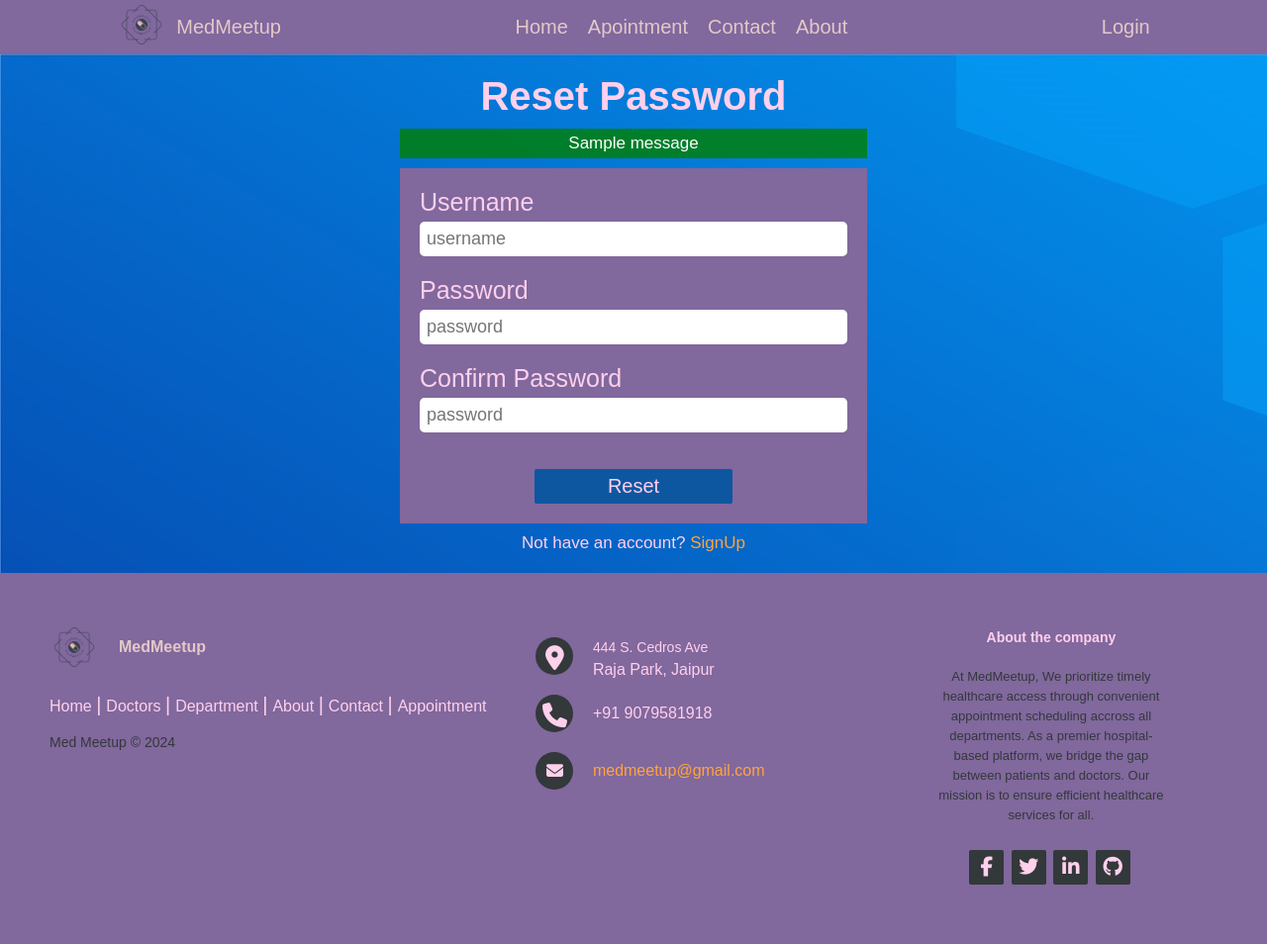
After one commit to shivam3765/MedMeetup, a Django app: page /reset_password/ in a window 1280 px wide. The commit adds this page. Shown: the whole page at 99% size. Run offline with Django 4.2, Linux system fonts and the light colour scheme; tables that the repository leaves empty hold one stand-in row (values such as "Sample post"); one stand-in notice (Sample message) is shown; some libraries are stand-ins or nearby versions.

Commit message:
add reset password functionality and set profile page background

```diff
--- a/home/urls.py
+++ b/home/urls.py
@@ -7,4 +7,5 @@ urlpatterns = [
     path("contact/", views.contact, name="contact"),
     path("profile/", views.show_appointment, name="profile"),
     path('upload_profile_image/', views.upload_profile_image, name='upload_profile_image'),
+    path('reset_password/', views.reset_password, name='reset_password'),
 ]
--- a/home/views.py
+++ b/home/views.py
@@ -6,6 +6,8 @@ from django.core.mail import send_mail
 from django.contrib import messages
 from django import forms
 from .models import UserProfile
+from django.contrib.auth.models import User
+from django.contrib.auth import authenticate
 from appointment.models import *
 
 with open("./static/files/data.json") as file:
@@ -70,3 +72,27 @@ def upload_profile_image(request):
     else:
         form = ProfileImageForm()
     return render(request, 'profile.html', {'form': form})
+
+
+# ========================= This function for reset password =====================
+def reset_password(request):
+    if request.method == 'POST':
+        username = request.POST.get('username')
+        user = User.objects.filter(username=username).first()
+        if user is not None:
+            password = request.POST.get('password')
+            confirm_password = request.POST.get('confirm_password')
+
+            if password == confirm_password:
+                user.set_password(password)
+                user.save()
+                messages.success(request, "Password Successfully Reset.")
+                return redirect('/reset_password/')
+            else:
+                messages.info(request, "Passwords do not match.")
+                return redirect('/reset_password/')
+
+        messages.info(request, "Invalid username.")
+        return redirect('/reset_password/')
+
+    return render(request, "passwordReset.html")
--- a/static/css/about.css
+++ b/static/css/about.css
@@ -19,9 +19,12 @@
 
 .about_content h1{
     color: #FFD0EC;
+    margin-top: 1rem;
+    text-align: center;
+    font-size: 2rem;
 }
 
-.about_content h1 p{
+.about_content p{
     margin-top: 1rem;
     text-align: center;
     font-size: 2rem;
@@ -61,4 +64,5 @@
 .about_mission div p{
     text-align: start;
     margin-top: 1rem;
+    font-size: 2rem;
 }
--- a/static/css/forms.css
+++ b/static/css/forms.css
@@ -6,7 +6,7 @@
   }
 
   .container{
-    /* width: 35%; */
+    width: 40%;
     padding: 2rem;
     font-size: 17px;
     height: max-content;
--- a/static/css/home.css
+++ b/static/css/home.css
@@ -1,15 +1,15 @@
 /* ====================== Hero section ========================= */
 .home_section{
     width: 100vw;
-    /* height: 100vh; */
+    max-height: 100vh;
+    background-image: url("../images/hero_bg.jpg");
+    background-size: cover;
+    background-position: center;
+    background-repeat: no-repeat;
 }
 
 .main_container{
     width: 100%;
-    background-image: url("../images/hero_bg.jpg");
-    background-size: cover;
-    background-position: center;
-    background-repeat: no-repeat;
     display: flex;
     color: #496989;
 }
@@ -17,8 +17,7 @@
 .left_container{
     width: 50%;
     font-size: 2.5rem;
-    padding-top: 18rem;
-    padding-left: 8rem;
+    padding: 8rem;
     display: flex;
     flex-direction: column;
     gap: 2.5rem;
@@ -51,14 +50,14 @@
     color: #496989;
 }
 
-/* .department_header{
+.department_header{
     padding-top: 5rem;
     font-size: 2rem;
     display: flex;
     flex-direction: column;
     gap: .5rem;
     align-items: center;
-} */
+}
 
 .department_silider{
     width: 100%;
--- a/static/css/profile.css
+++ b/static/css/profile.css
@@ -1,3 +1,7 @@
+.profile_section {
+    background-image: linear-gradient(120deg, #FFD0EC 0%, #81689D 100%);
+}
+
 .profile_container {
     display: flex;
     gap: 3rem;
--- a/templates/login.html
+++ b/templates/login.html
@@ -53,6 +53,10 @@
       <p>Not have an account? <a class="link" href="signup"> SignUp </a></p>
     </div>
 
+    <div>
+      <p>Forgot your password? <a class="link" href="/reset_password/"> Reset Password </a></p>
+    </div>
+
   </div>
   <!-- ============================= Body End ========================= -->
 
--- /dev/null
+++ b/templates/passwordReset.html
@@ -0,0 +1,65 @@
+{% extends "layout.html" %}
+{% block title %} about {% endblock title %}
+{% block body %}
+
+<section class="section">
+    <!-- ============================= Body ========================= -->
+    <div class="container">
+
+      <h1>Reset Password</h1>
+
+      <!-- ------------------- alert message ------------------- -->
+      {% if messages %}
+        <div class="messages" style="width: 100%;">
+            {% for message in messages %}
+            {% if message.tags %}
+                {% if 'info' in message.tags %}
+                    <div class="info" style="background-color: #ffa43cc4; padding: .5rem;">
+                {% elif 'success' in message.tags %}
+                    <div class="success" style="background-color: #008000cc; padding: .5rem;">
+                {% else %}
+                    <div class="other" style="background-color: #ccc; padding: .5rem;">
+                {% endif %}
+                    <p style="text-align: center; color: #fff;">{{ message }}</p>
+                </div>
+            {% endif %}
+            {% endfor %}
+        </div>
+          {% endif %}
+
+      <!-- ============================= Form ========================= -->
+      <form method="post" class="form">
+        {% csrf_token %}
+
+        <div class="form_items">
+          <label>Username</label>
+          <input type="text" name="username" placeholder="username" />
+        </div>
+
+        <div class="form_items">
+          <label>Password</label>
+          <input type="password" name="password" placeholder="password" />
+        </div>
+
+        <div class="form_items">
+          <label>Confirm Password</label>
+          <input type="password" name="confirm_password" placeholder="password" />
+        </div>
+
+        <div class="form_items">
+          <input type="submit" value="Reset">
+        </div>
+
+      </form>
+      <!-- ============================= Form End ========================= -->
+
+      <div>
+        <p>Not have an account? <a class="link" href="/auth/signup"> SignUp </a></p>
+      </div>
+
+    </div>
+    <!-- ============================= Body End ========================= -->
+
+  </section>
+
+{% endblock body %}
--- a/templates/profile.html
+++ b/templates/profile.html
@@ -5,7 +5,7 @@
 {% block body %}
 
 <!-- ==================================== user details section ================================ -->
-<section>
+<section class="profile_section">
     <div class="profile_container">
         <div class="profile_image">
 <!-- =============================== profile upload ================================================ -->
@@ -31,11 +31,9 @@
             <button id="toggleButton">Check Appointment</button>
         </div>
     </div>
-</section>
 <!-- ======================================= End user details section =================================== -->
 
 <!-- ================================ Appointment details section ====================================== -->
-<section>
     <div class="table_container">
         <table>
             <thead>
```
Also changed, not shown: Hospital/settings.py (+8 -0 lines).
